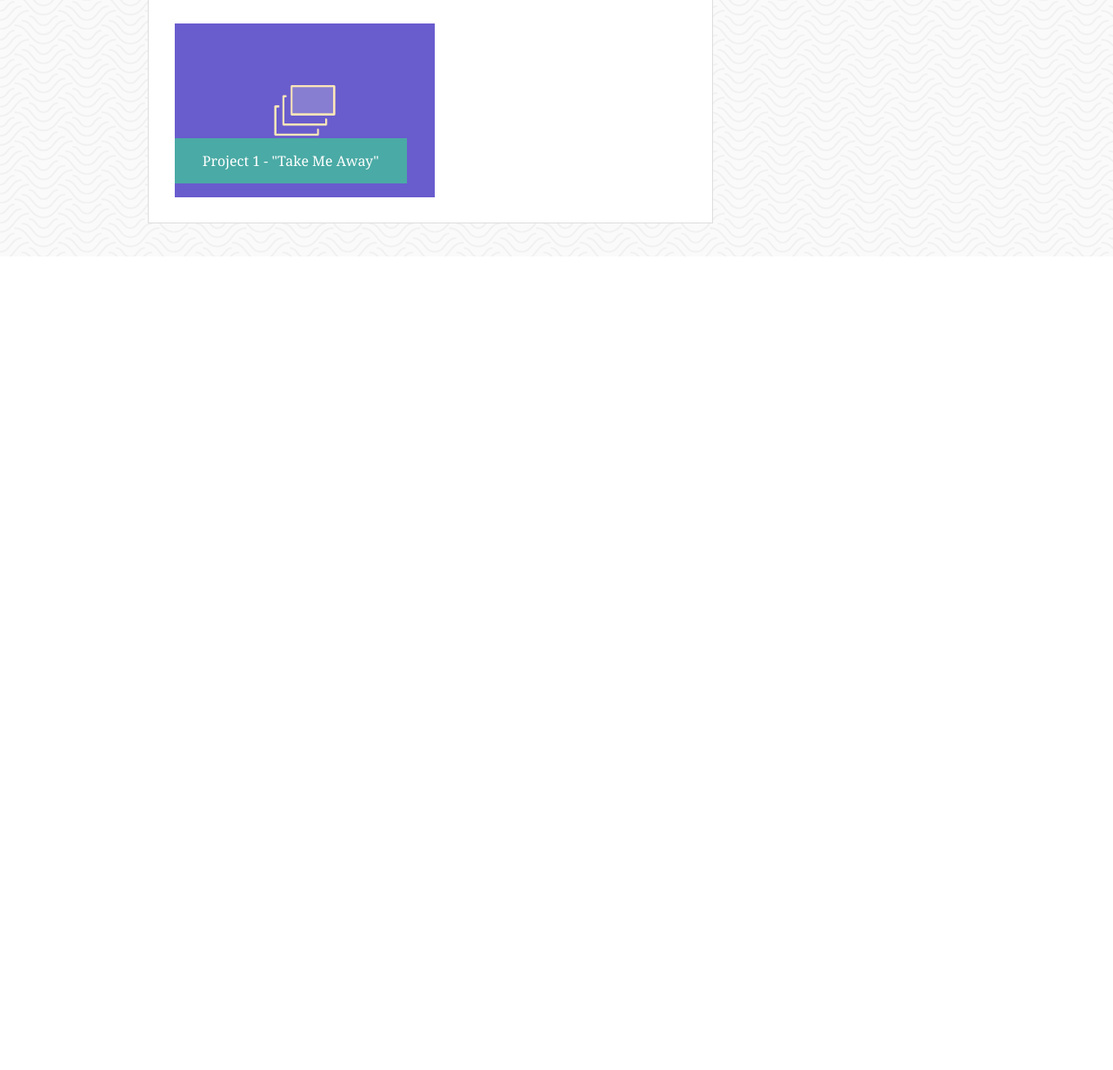
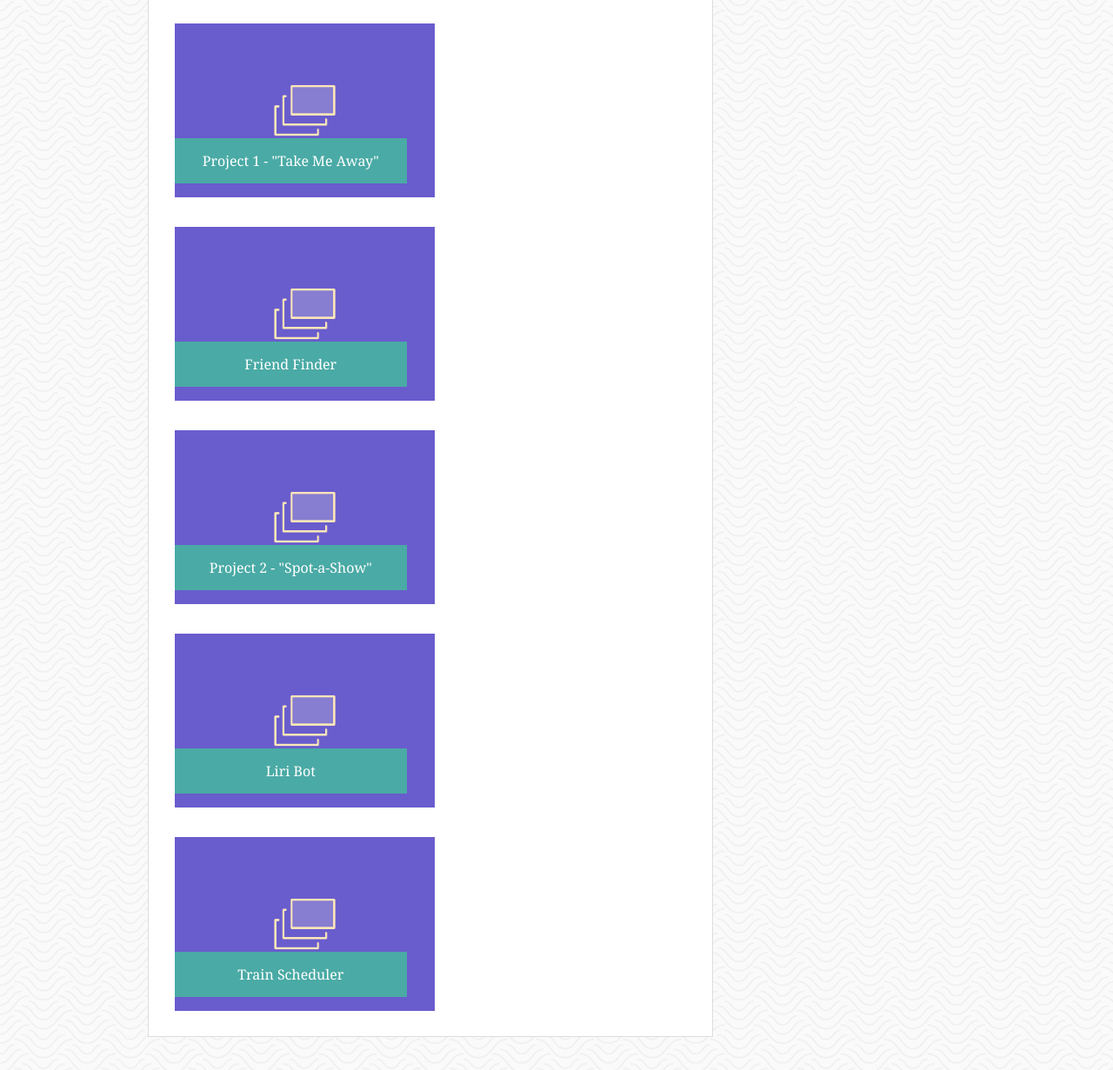
Before and after one commit to nicholasready/Basic-Portfolio, a plain HTML site: page portfolio.html in a window 1280 px wide. Shown: the part 899-2130 px from the top of the page at 87% size. Before the commit the page ends 1194 px from the top, so only its background shows below. Drawn offline with Linux system fonts and the light colour scheme.

Commit message:
Updated portfolio with added links to homework / projects

```diff
--- a/portfolio.html
+++ b/portfolio.html
@@ -1,17 +1,21 @@
 <!DOCTYPE html>
 <html lang="en">
+
 <head>
     <meta charset="UTF-8">
     <meta name="viewport" content="width=device-width, initial-scale=1.0">
     <meta http-equiv="X-UA-Compatible" content="ie=edge">
     <title>Document</title>
-    <link rel="stylesheet" type="text/css" href="assets/css/style.css"> <!--make sure href is referencing correct css file-->
+    <link rel="stylesheet" type="text/css" href="assets/css/style.css">
+    <!--make sure href is referencing correct css file-->
     <title>Nick's Portfolio</title>
 </head>
 
 <div class="header">
     <header id="header">
-     <div class="myname"><h1>Nicholas Ready</h1></div>
+        <div class="myname">
+            <h1>Nicholas Ready</h1>
+        </div>
         <div class="pagelinks">
             <ul>
                 <li><a href="index.html">About</a></li>
@@ -28,22 +32,46 @@
             <h2>Portfolio</h2>
 
             <div class="imgHolder">
-                <a href="https://nicholasready.github.io/Word-Guess-Game/"><img src="assets/images/placeholder-image-purple.png" alt="Hangman" id="portfolio-img"></a>
+                <a href="https://nicholasready.github.io/Word-Guess-Game/"><img
+                        src="assets/images/placeholder-image-purple.png" alt="Hangman" id="portfolio-img"></a>
                 <span>Hangman</span>
             </div>
             <div class="imgHolder-R">
-                <a href="https://nicholasready.github.io/unit-4-game/"><img src="assets/images/placeholder-image-purple.png" alt="Crystals Collector" id="portfolio-img"></a>
+                <a href="https://nicholasready.github.io/unit-4-game/"><img
+                        src="assets/images/placeholder-image-purple.png" alt="Crystals Collector"
+                        id="portfolio-img"></a>
                 <span>Crystals Collector</span>
             </div>
             <div class="imgHolder">
-                <a href="https://nicholasready.github.io/TriviaGame/"><img src="assets/images/placeholder-image-purple.png" alt="Trivia Game" id="portfolio-img"></a>
+                <a href="https://nicholasready.github.io/TriviaGame/"><img
+                        src="assets/images/placeholder-image-purple.png" alt="Trivia Game" id="portfolio-img"></a>
                 <span>Trivia Game</span>
             </div>
             <div class="imgHolder">
-                <a href="https://takemeaway01.github.io/Project1/"><img src="assets/images/placeholder-image-purple.png" alt="Project 1" id="portfolio-img">
+                <a href="https://takemeaway01.github.io/Project1/"><img src="assets/images/placeholder-image-purple.png"
+                        alt="Project 1" id="portfolio-img">
                     <span>Project 1 - "Take Me Away"</span></a>
             </div>
-
+            <div class="imgHolder">
+                <a href="https://still-scrubland-67577.herokuapp.com/"><img
+                        src="assets/images/placeholder-image-purple.png" alt="Friend Finder" id="portfolio-img">
+                    <span>Friend Finder</span></a>
+            </div>
+            <div class="imgHolder">
+                <a href="https://immense-headland-42429.herokuapp.com/"><img
+                        src="assets/images/placeholder-image-purple.png" alt="Project 2" id="portfolio-img">
+                    <span>Project 2 - "Spot-a-Show"</span></a>
+            </div>
+            <div class="imgHolder">
+                <a href="https://nicholasready.github.io/Liri-Node-App/"><img
+                        src="assets/images/placeholder-image-purple.png" alt="Liri" id="portfolio-img">
+                    <span>Liri Bot</span></a>
+            </div>
+            <div class="imgHolder">
+                <a href="https://nicholasready.github.io/Train-Firebase-HW/"><img
+                        src="assets/images/placeholder-image-purple.png" alt="Train" id="portfolio-img">
+                    <span>Train Scheduler</span></a>
+            </div>
 
         </section>
 
@@ -62,29 +90,11 @@
 
         </section>
     </div>
-<!-- <section class="contentlayout"> -->
-
-
-<!--
- <div id="box2">
-     <h2>Portfolio</h2>
-     <hr>
-     <a href="#hangman"><img src="assets/images/placeholder-image-red.png" alt="Hangman place holder"/></a>
-        <div class="hangmanpic">Hangman</div>
-     <a href="#RPG"><img src="assets/images/placeholder-image-red.png" alt="RPG Game place holder"/></a>
-        <div class="RPG">RPG Game</div>
-     <a href="#Trivia"><img src="assets/images/placeholder-image-red.png" alt="Trivia Game place holder"/></a>
-        <div class="Trivia">Trivia Game</div>
-    <a href="#Rutgers"><img src="assets/images/placeholder-image-red.png" alt="Rutgers widget place holder"/></a>
-        <div class="rutgers">Rutgers Info Widget</div>
-    <a href="#Rockpaper"><img src="assets/images/placeholder-image-red.png" alt="Rock Paper Scissors place holder"/></a>
-     <div class="rockpaper">Rock Paper Scissors</div>
-</div> -->
-<!-- </section> -->
 
     <footer>
         <div>Copyright©</div>
     </footer>
 
 </body>
+
 </html>
```
Also changed, not shown: 1 other file. Lines whose indentation alone changed are shown as unchanged.
